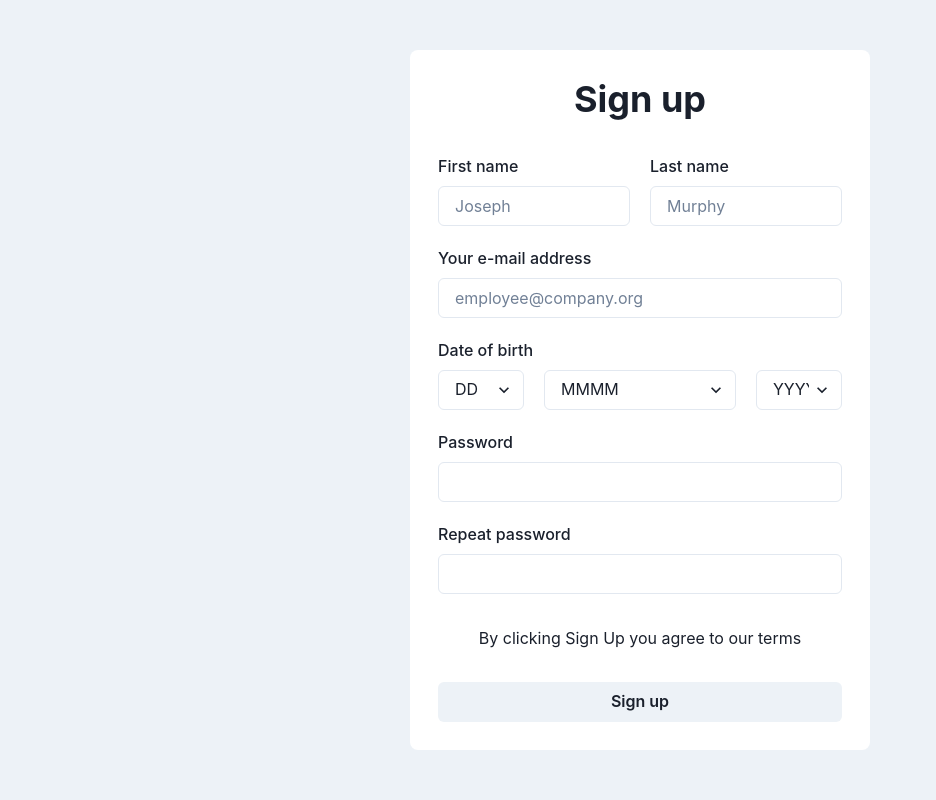
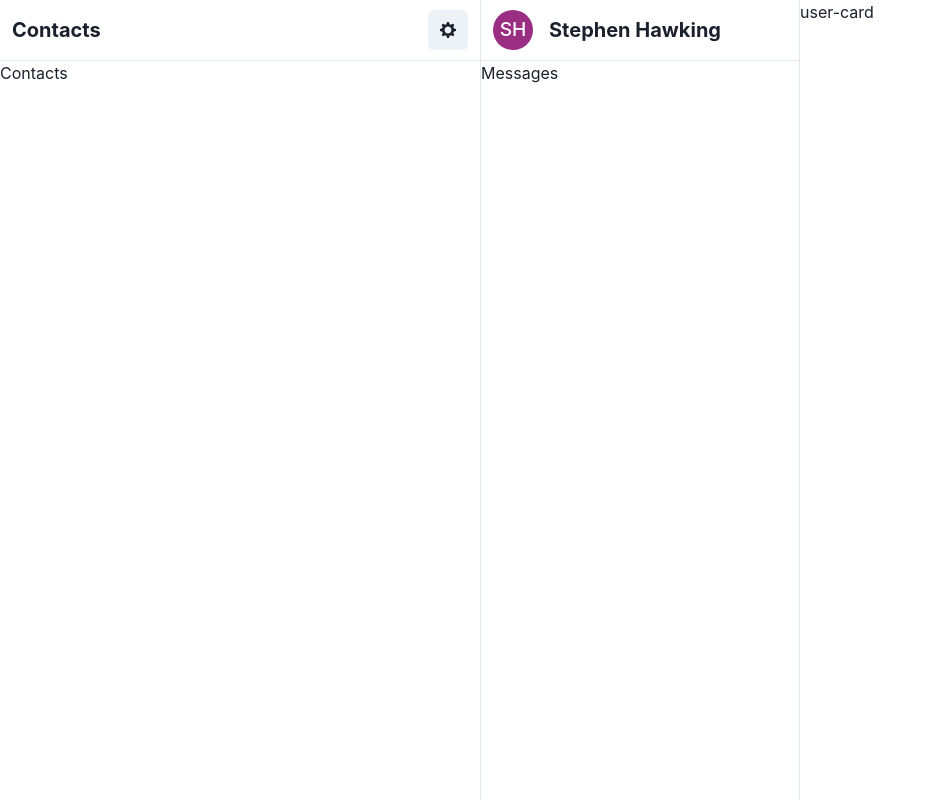
Before and after one commit to sibite/social-app, a React (Create React App) app: page /messages in a window 1280 px wide. Before the commit this address led to /sign-up. Shown: the whole page, without its empty margins (0-936 px from the left). Built offline with nearby package versions, Linux system fonts and the light colour scheme.

Commit message:
Add "Chat Page" and headers
- "Contacts Header"
- "Messages Header"

```diff
--- a/package.json
+++ b/package.json
@@ -3,6 +3,7 @@
   "version": "0.1.0",
   "private": true,
   "dependencies": {
+    "@chakra-ui/icons": "^2.0.9",
     "@chakra-ui/react": "^2.3.1",
     "@emotion/react": "^11.10.4",
     "@emotion/styled": "^11.10.4",
@@ -45,6 +46,7 @@
     },
     "rules": {
       "react/react-in-jsx-scope": "off",
+      "react/prop-types": "off",
       "react/function-component-definition": [
         "error",
         {
--- a/src/App.tsx
+++ b/src/App.tsx
@@ -1,5 +1,6 @@
 import { ChakraProvider } from '@chakra-ui/react';
 import { Navigate, Route, Routes } from 'react-router-dom';
+import ChatPage from './pages/chat/ChatPage';
 import SignUpPage from './pages/SignUpPage';
 import theme from './theme';
 
@@ -8,6 +9,7 @@ const App = () => (
     <Routes>
       <Route path="*" element={<Navigate to="sign-up" />} />
       <Route path="sign-up" element={<SignUpPage />} />
+      <Route path="messages" element={<ChatPage />} />
     </Routes>
   </ChakraProvider>
 );
--- a/src/pages/SignUpPage.tsx
+++ b/src/pages/SignUpPage.tsx
@@ -13,7 +13,6 @@ import {
   useColorModeValue,
   VStack,
 } from '@chakra-ui/react';
-import { Link } from 'react-router-dom';
 import useDateInput from '../hooks/useDateInput';
 import useInputControl from '../hooks/useInputControl';
 import createBirthDateValidator from '../shared/validators/birth-date-validator';
--- /dev/null
+++ b/src/pages/chat/ChatPage.tsx
@@ -0,0 +1,43 @@
+import { Grid, GridItem, useColorModeValue } from '@chakra-ui/react';
+import ContactsHeader from './ContactsHeader';
+import LayoutBlock from './LayoutBlock';
+import MessagesHeader from './MessagesHeader';
+
+const ChatPage: React.FC = () => {
+  const bgColor = useColorModeValue('gray.200', 'gray.800');
+
+  return (
+    <Grid
+      templateAreas={`"contacts-header messages-header user-card"
+                      "contacts        messages        user-card"`}
+      templateRows="60px 1fr"
+      templateColumns="480px 1fr 480px"
+      w="full"
+      h="100vh"
+      gap="1px"
+      bg={bgColor}
+    >
+      <GridItem area="contacts-header">
+        <LayoutBlock>
+          <ContactsHeader />
+        </LayoutBlock>
+      </GridItem>
+      <GridItem area="contacts">
+        <LayoutBlock>Contacts</LayoutBlock>
+      </GridItem>
+      <GridItem area="messages-header">
+        <LayoutBlock>
+          <MessagesHeader />
+        </LayoutBlock>
+      </GridItem>
+      <GridItem area="messages">
+        <LayoutBlock>Messages</LayoutBlock>
+      </GridItem>
+      <GridItem area="user-card">
+        <LayoutBlock>user-card</LayoutBlock>
+      </GridItem>
+    </Grid>
+  );
+};
+
+export default ChatPage;
--- /dev/null
+++ b/src/pages/chat/ContactsHeader.tsx
@@ -0,0 +1,21 @@
+import { SettingsIcon } from '@chakra-ui/icons';
+import { Flex, Heading, IconButton } from '@chakra-ui/react';
+
+const ContactsHeader: React.FC = () => {
+  const style = {
+    w: 'full',
+    h: 'full',
+    px: 3,
+  };
+
+  return (
+    <Flex alignItems="center" sx={style}>
+      <Heading as="h1" size="md">
+        Contacts
+      </Heading>
+      <IconButton ml="auto" aria-label="Settings" icon={<SettingsIcon />} />
+    </Flex>
+  );
+};
+
+export default ContactsHeader;
--- /dev/null
+++ b/src/pages/chat/LayoutBlock.tsx
@@ -0,0 +1,17 @@
+import { Box, useColorModeValue } from '@chakra-ui/react';
+
+interface PropsType {
+  children?: React.ReactNode;
+}
+
+const LayoutBlock: React.FC<PropsType> = ({ children }) => {
+  const style = {
+    bg: useColorModeValue('white', 'black'),
+    w: 'full',
+    h: 'full',
+  };
+
+  return <Box sx={style}>{children}</Box>;
+};
+
+export default LayoutBlock;
--- /dev/null
+++ b/src/pages/chat/MessagesHeader.tsx
@@ -0,0 +1,20 @@
+import { Avatar, Flex, Heading } from '@chakra-ui/react';
+
+const ContactsHeader: React.FC = () => {
+  const style = {
+    w: 'full',
+    h: 'full',
+    px: 3,
+  };
+
+  return (
+    <Flex alignItems="center" sx={style} gap={4}>
+      <Avatar size="md" name="Stephen Hawking" />
+      <Heading as="h1" size="md">
+        Stephen Hawking
+      </Heading>
+    </Flex>
+  );
+};
+
+export default ContactsHeader;
--- a/src/theme.ts
+++ b/src/theme.ts
@@ -1,10 +1,16 @@
 import { extendTheme, type ThemeConfig } from '@chakra-ui/react';
+import Avatar from './theme/Avatar';
 
 const config: ThemeConfig = {
   initialColorMode: 'light',
   useSystemColorMode: false,
 };
 
-const theme = extendTheme({ config });
+const theme = extendTheme({
+  config,
+  components: {
+    Avatar,
+  },
+});
 
 export default theme;
--- /dev/null
+++ b/src/theme/Avatar.tsx
@@ -0,0 +1,23 @@
+import type { ComponentStyleConfig } from '@chakra-ui/theme';
+
+const md = 10;
+
+const Avatar: ComponentStyleConfig = {
+  sizes: {
+    md: {
+      container: {
+        width: md,
+        height: md,
+      },
+      excessLabel: {
+        width: md,
+        height: md,
+      },
+    },
+  },
+  defaultProps: {
+    size: 'md',
+  },
+};
+
+export default Avatar;
```
Also changed, not shown: 1 other file (tests, documents, lock files or other folders).
